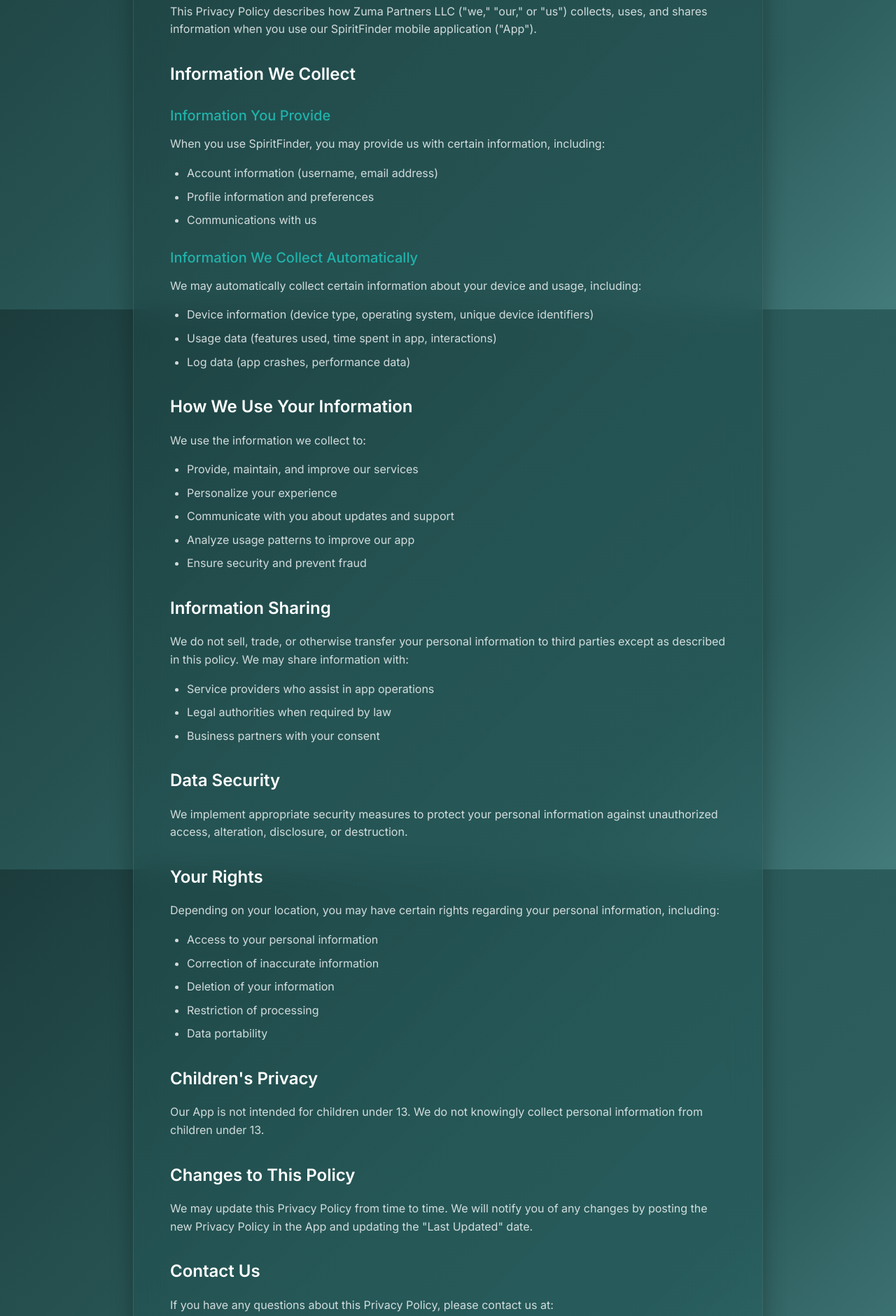
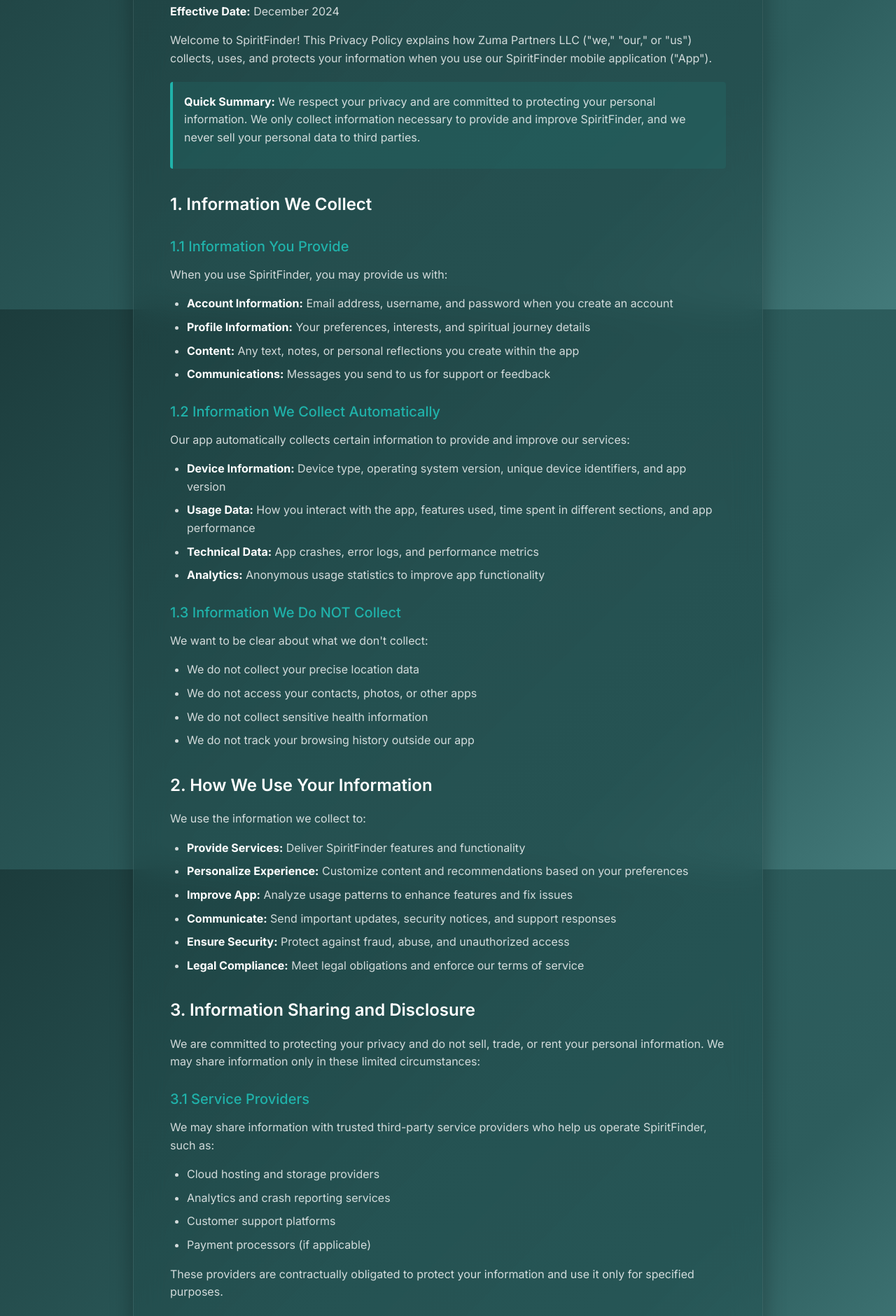
Before and after one commit to benheller413/Zuma-Partners-LLC, a plain HTML site: page spiritfinder/privacy-policy.html in a window 1280 px wide. Shown: the part 358-2238 px from the top of the page at 70% size. Drawn offline with Linux system fonts and the light colour scheme.

Commit message:
Create comprehensive SpiritFinder privacy policy with detailed sections and user rights

```diff
--- a/spiritfinder/privacy-policy.html
+++ b/spiritfinder/privacy-policy.html
@@ -42,12 +42,22 @@
         .privacy-content li {
             margin-bottom: 8px;
         }
+        .privacy-content strong {
+            color: white;
+        }
         .last-updated {
             color: rgba(255, 255, 255, 0.6);
             font-style: italic;
             font-size: 14px;
             margin-top: 32px;
             text-align: center;
+        }
+        .highlight-box {
+            background: rgba(32, 178, 170, 0.1);
+            border-left: 4px solid #20B2AA;
+            padding: 16px;
+            margin: 20px 0;
+            border-radius: 4px;
         }
     </style>
 </head>
@@ -63,66 +73,130 @@
             <main>
                 <h1>SpiritFinder Privacy Policy</h1>
                 <div class="privacy-content">
-                    <p>This Privacy Policy describes how Zuma Partners LLC ("we," "our," or "us") collects, uses, and shares information when you use our SpiritFinder mobile application ("App").</p>
+                    <p><strong>Effective Date:</strong> December 2024</p>
 
-                    <h2>Information We Collect</h2>
+                    <p>Welcome to SpiritFinder! This Privacy Policy explains how Zuma Partners LLC ("we," "our," or "us") collects, uses, and protects your information when you use our SpiritFinder mobile application ("App").</p>
 
-                    <h3>Information You Provide</h3>
-                    <p>When you use SpiritFinder, you may provide us with certain information, including:</p>
+                    <div class="highlight-box">
+                        <p><strong>Quick Summary:</strong> We respect your privacy and are committed to protecting your personal information. We only collect information necessary to provide and improve SpiritFinder, and we never sell your personal data to third parties.</p>
+                    </div>
+
+                    <h2>1. Information We Collect</h2>
+
+                    <h3>1.1 Information You Provide</h3>
+                    <p>When you use SpiritFinder, you may provide us with:</p>
                     <ul>
-                        <li>Account information (username, email address)</li>
-                        <li>Profile information and preferences</li>
-                        <li>Communications with us</li>
+                        <li><strong>Account Information:</strong> Email address, username, and password when you create an account</li>
+                        <li><strong>Profile Information:</strong> Your preferences, interests, and spiritual journey details</li>
+                        <li><strong>Content:</strong> Any text, notes, or personal reflections you create within the app</li>
+                        <li><strong>Communications:</strong> Messages you send to us for support or feedback</li>
                     </ul>
 
-                    <h3>Information We Collect Automatically</h3>
-                    <p>We may automatically collect certain information about your device and usage, including:</p>
+                    <h3>1.2 Information We Collect Automatically</h3>
+                    <p>Our app automatically collects certain information to provide and improve our services:</p>
                     <ul>
-                        <li>Device information (device type, operating system, unique device identifiers)</li>
-                        <li>Usage data (features used, time spent in app, interactions)</li>
-                        <li>Log data (app crashes, performance data)</li>
+                        <li><strong>Device Information:</strong> Device type, operating system version, unique device identifiers, and app version</li>
+                        <li><strong>Usage Data:</strong> How you interact with the app, features used, time spent in different sections, and app performance</li>
+                        <li><strong>Technical Data:</strong> App crashes, error logs, and performance metrics</li>
+                        <li><strong>Analytics:</strong> Anonymous usage statistics to improve app functionality</li>
                     </ul>
 
-                    <h2>How We Use Your Information</h2>
+                    <h3>1.3 Information We Do NOT Collect</h3>
+                    <p>We want to be clear about what we don't collect:</p>
+                    <ul>
+                        <li>We do not collect your precise location data</li>
+                        <li>We do not access your contacts, photos, or other apps</li>
+                        <li>We do not collect sensitive health information</li>
+                        <li>We do not track your browsing history outside our app</li>
+                    </ul>
+
+                    <h2>2. How We Use Your Information</h2>
                     <p>We use the information we collect to:</p>
                     <ul>
-                        <li>Provide, maintain, and improve our services</li>
-                        <li>Personalize your experience</li>
-                        <li>Communicate with you about updates and support</li>
-                        <li>Analyze usage patterns to improve our app</li>
-                        <li>Ensure security and prevent fraud</li>
+                        <li><strong>Provide Services:</strong> Deliver SpiritFinder features and functionality</li>
+                        <li><strong>Personalize Experience:</strong> Customize content and recommendations based on your preferences</li>
+                        <li><strong>Improve App:</strong> Analyze usage patterns to enhance features and fix issues</li>
+                        <li><strong>Communicate:</strong> Send important updates, security notices, and support responses</li>
+                        <li><strong>Ensure Security:</strong> Protect against fraud, abuse, and unauthorized access</li>
+                        <li><strong>Legal Compliance:</strong> Meet legal obligations and enforce our terms of service</li>
                     </ul>
 
-                    <h2>Information Sharing</h2>
-                    <p>We do not sell, trade, or otherwise transfer your personal information to third parties except as described in this policy. We may share information with:</p>
+                    <h2>3. Information Sharing and Disclosure</h2>
+                    <p>We are committed to protecting your privacy and do not sell, trade, or rent your personal information. We may share information only in these limited circumstances:</p>
+
+                    <h3>3.1 Service Providers</h3>
+                    <p>We may share information with trusted third-party service providers who help us operate SpiritFinder, such as:</p>
                     <ul>
-                        <li>Service providers who assist in app operations</li>
-                        <li>Legal authorities when required by law</li>
-                        <li>Business partners with your consent</li>
+                        <li>Cloud hosting and storage providers</li>
+                        <li>Analytics and crash reporting services</li>
+                        <li>Customer support platforms</li>
+                        <li>Payment processors (if applicable)</li>
+                    </ul>
+                    <p>These providers are contractually obligated to protect your information and use it only for specified purposes.</p>
+
+                    <h3>3.2 Legal Requirements</h3>
+                    <p>We may disclose your information if required by law, court order, or government request, or to protect our rights, property, or safety.</p>
+
+                    <h3>3.3 Business Transfers</h3>
+                    <p>In the event of a merger, acquisition, or sale of assets, your information may be transferred as part of the business transaction.</p>
+
+                    <h2>4. Data Security</h2>
+                    <p>We implement industry-standard security measures to protect your information:</p>
+                    <ul>
+                        <li><strong>Encryption:</strong> All data is encrypted in transit and at rest</li>
+                        <li><strong>Access Controls:</strong> Strict access controls limit who can access your data</li>
+                        <li><strong>Regular Audits:</strong> We regularly review and update our security practices</li>
+                        <li><strong>Secure Infrastructure:</strong> We use secure cloud services with robust security measures</li>
                     </ul>
 
-                    <h2>Data Security</h2>
-                    <p>We implement appropriate security measures to protect your personal information against unauthorized access, alteration, disclosure, or destruction.</p>
+                    <h2>5. Your Rights and Choices</h2>
+                    <p>You have several rights regarding your personal information:</p>
 
-                    <h2>Your Rights</h2>
-                    <p>Depending on your location, you may have certain rights regarding your personal information, including:</p>
+                    <h3>5.1 Access and Control</h3>
                     <ul>
-                        <li>Access to your personal information</li>
-                        <li>Correction of inaccurate information</li>
-                        <li>Deletion of your information</li>
-                        <li>Restriction of processing</li>
-                        <li>Data portability</li>
+                        <li><strong>Access:</strong> Request a copy of your personal information</li>
+                        <li><strong>Update:</strong> Correct or update your information through the app</li>
+                        <li><strong>Delete:</strong> Request deletion of your account and associated data</li>
+                        <li><strong>Export:</strong> Request a copy of your data in a portable format</li>
                     </ul>
 
-                    <h2>Children's Privacy</h2>
-                    <p>Our App is not intended for children under 13. We do not knowingly collect personal information from children under 13.</p>
+                    <h3>5.2 Communication Preferences</h3>
+                    <ul>
+                        <li>Opt out of marketing communications (if any)</li>
+                        <li>Control push notification settings through your device</li>
+                        <li>Manage email preferences in your account settings</li>
+                    </ul>
 
-                    <h2>Changes to This Policy</h2>
-                    <p>We may update this Privacy Policy from time to time. We will notify you of any changes by posting the new Privacy Policy in the App and updating the "Last Updated" date.</p>
+                    <h3>5.3 Data Retention</h3>
+                    <p>We retain your information only as long as necessary to provide SpiritFinder services or as required by law. When you delete your account, we will delete or anonymize your personal information within 30 days.</p>
 
-                    <h2>Contact Us</h2>
-                    <p>If you have any questions about this Privacy Policy, please contact us at:</p>
+                    <h2>6. Children's Privacy</h2>
+                    <p>SpiritFinder is not intended for children under 13 years of age. We do not knowingly collect personal information from children under 13. If you are a parent or guardian and believe your child has provided us with personal information, please contact us immediately.</p>
+
+                    <h2>7. International Data Transfers</h2>
+                    <p>Your information may be processed and stored in countries other than your own. We ensure appropriate safeguards are in place to protect your information in accordance with this Privacy Policy.</p>
+
+                    <h2>8. Third-Party Services</h2>
+                    <p>SpiritFinder may contain links to third-party websites or services. This Privacy Policy does not apply to those third-party services. We encourage you to review their privacy policies before using them.</p>
+
+                    <h2>9. Changes to This Privacy Policy</h2>
+                    <p>We may update this Privacy Policy from time to time. We will notify you of any material changes by:</p>
+                    <ul>
+                        <li>Posting the updated policy in the app</li>
+                        <li>Sending you an email notification (if you have an account)</li>
+                        <li>Updating the "Effective Date" at the top of this policy</li>
+                    </ul>
+                    <p>Your continued use of SpiritFinder after any changes indicates your acceptance of the updated policy.</p>
+
+                    <h2>10. Contact Us</h2>
+                    <p>If you have any questions, concerns, or requests regarding this Privacy Policy or your personal information, please contact us:</p>
+
                     <p><strong>Email:</strong> <a href="mailto:zumapartnersllc@gmail.com" style="color: #20B2AA;">zumapartnersllc@gmail.com</a></p>
+                    <p><strong>Company:</strong> Zuma Partners LLC</p>
+
+                    <div class="highlight-box">
+                        <p><strong>Your Privacy Matters:</strong> We're committed to being transparent about how we handle your information. If you have any concerns, we're here to help!</p>
+                    </div>
 
                     <p class="last-updated">Last Updated: December 2024</p>
                 </div>
```
